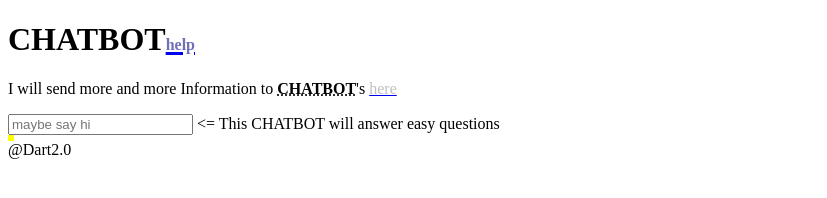
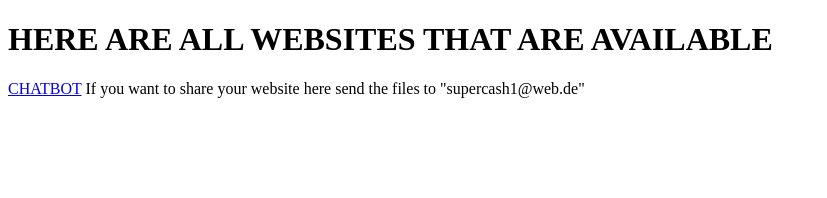
Before and after one commit to Dart2004/websites.github.io, a plain HTML site: page index.html in a window 1280 px wide. Shown: the whole page, without its empty margins (0-827 px from the left). Drawn offline with Linux system fonts and the light colour scheme.

Commit message:
Update index.html

```diff
--- a/index.html
+++ b/index.html
@@ -1,74 +1,4 @@
-<!DOCTYPE html>
-<html>
-<head>
-<title>CHATBOT</title>
-</head>
-<body>
-<body name="body"><h1>CHATBOT<a href="help.html"><output style="color:#1189;"><font size="3">help</output></a></h1>
-<p>I will send more and more Information to <b><abbr title="A bot you can talk to">CHATBOT</abbr></b>'s <a href="information.html"><output style="color:#8888;">here</output></a></p>
-
-<input id="text" placeholder="maybe say hi" oninput="func()">
-<table bordercolor="yellow">
-	<tr id="doc"><= This CHATBOT will answer easy questions</tr>
-</table>
-
-<script>
-function func(){
-	txt=document.getElementById("text").value
-	if (txt == "hello"){
-		document.getElementById("doc").innerHTML="hi"
-	}
-	if (txt == "hi"){
-		document.getElementById("doc").innerHTML="hey"
-	}
-	if (txt == "how are you"){
-		document.getElementById("doc").innerHTML="fine and you"
-	}
-	if (txt == "hey"){
-		document.getElementById("doc").innerHTML="hello"
-	}
-	if (txt == "what are you"){
-		document.getElementById("doc").innerHTML="i am a program"
-	}
-	if (txt == "why are you"){
-		document.getElementById("doc").innerHTML="are you a phylosoph?"
-	}
-	if (txt == "who are you"){
-		document.getElementById("doc").innerHTML="i am dart2.0"
-	}
-	if (txt == "how do you do"){
-		document.getElementById("doc").innerHTML="fine thanks and you?"
-	}
-	if (txt == "fine"){
-		document.getElementById("doc").innerHTML="that is fine"
-	}
-	if (txt == "fine thanks"){
-		document.getElementById("doc").innerHTML="that is fine"
-	}
-	if (txt == "i'm fine"){
-		document.getElementById("doc").innerHTML="really"
-	}
-	if (txt == "yes"){
-		document.getElementById("doc").innerHTML="ok"
-	}
-	if (txt == "no"){
-		document.getElementById("doc").innerHTML="really not?"
-	}
-	if (txt == "what is your name"){
-		document.getElementById("doc").innerHTML="dart2.0"
-	}
-	if (txt == "help"){
-		document.getElementById("doc").innerHTML="maybe not"
-	}
-	if (txt == "can you help me"){
-		document.getElementById("doc").innerHTML="maybe"
-	}
-	if (txt == "oh"){
-		document.getElementById("doc").innerHTML="oh ok"
-	}
-}
-</script>
-
-</body>
-</html>
-@Dart2.0
+<!Doctype html>
+<h1>HERE ARE ALL WEBSITES THAT ARE AVAILABLE</h1>
+<a href="chatbot">CHATBOT</a>
+If you want to share your website here send the files to "supercash1@web.de"
```
